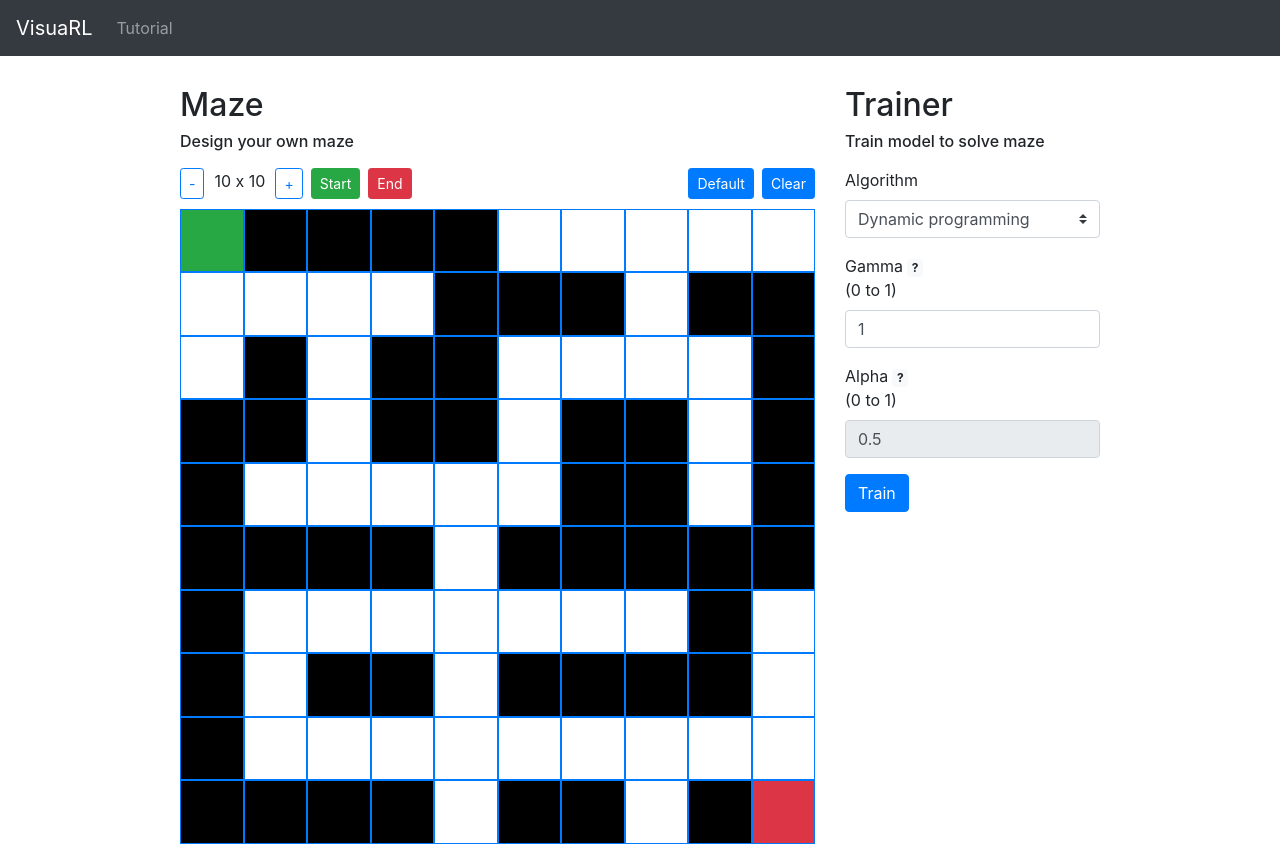
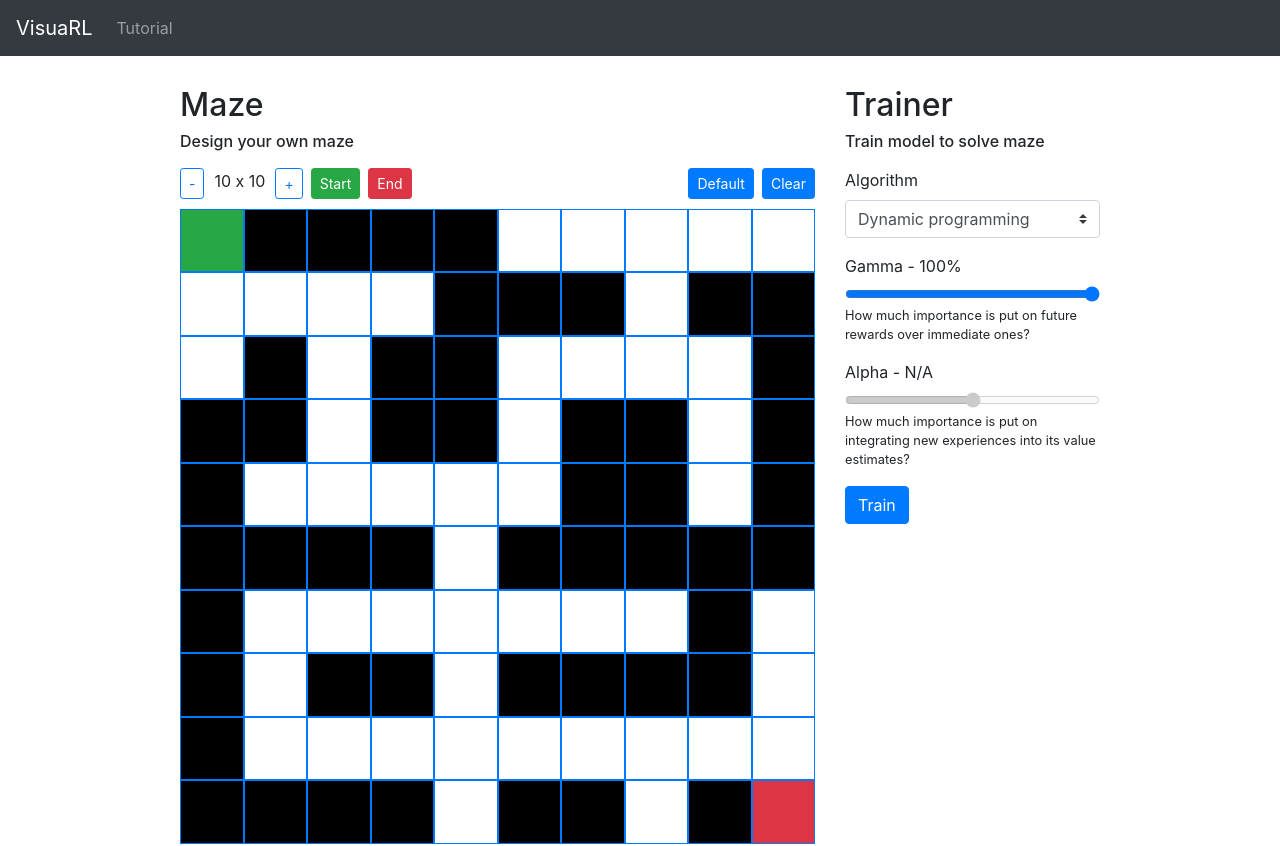
Before and after one commit to VisuaRL/VisuaRL, a React (Create React App) app: page / in a window 1280 px wide. Shown: the top 846 px of the page. Built offline with nearby package versions, Linux system fonts and the light colour scheme.

Commit message:
Updated form styling

```diff
--- a/src/maze/MazeStages.js
+++ b/src/maze/MazeStages.js
@@ -42,7 +42,7 @@ function MazeStages() {
           onChange={value => dispatch(changeDisplay(value))}
         >
           <ToggleButton variant="info" size="sm" value="values">
-            Values
+            Rewards
           </ToggleButton>
           <ToggleButton variant="info" size="sm" value="arrows">
             Arrows
--- a/src/trainer/Trainer.js
+++ b/src/trainer/Trainer.js
@@ -1,7 +1,6 @@
 import React from "react";
 import "./Trainer.css";
 import { useForm } from "react-hook-form";
-import { Modal, Popover, OverlayTrigger } from "react-bootstrap";
 import { useSelector, useDispatch } from "react-redux";
 import { requestTraining } from "../redux/trainer";
 
@@ -16,6 +15,8 @@ function Trainer() {
 
   // Validation
   let algo = watch("algo");
+  let gamma = watch("gamma");
+  let alpha = watch("alpha");
   let alphaDisabled = validateAlpha(algo);
 
   // Submit
@@ -29,9 +30,7 @@ function Trainer() {
       <h6 className="mb-3">Train model to solve maze</h6>
       <form onSubmit={handleSubmit(submit)}>
         <div className="form-group">
-          <label>
-            Algorithm
-          </label>
+          <label>Algorithm</label>
           <select className="custom-select" name="algo" ref={register}>
             <option value="dp">Dynamic programming</option>
             <option value="ql">Q-learning</option>
@@ -40,52 +39,41 @@ function Trainer() {
 
         <div className="form-group">
           <label>
-            Gamma
-            <OverlayTrigger
-              trigger={["hover", "touch"]}
-              placement="bottom"
-              overlay={gammaPop}
-            >
-              <span className="ml-1 badge badge-light">?</span>
-            </OverlayTrigger>
-            <br />
-            (0 to 1)
+            Gamma - {(gamma / 1) * 100}%
           </label>
           <input
-            className="form-control"
+            className="form-control-range"
             name="gamma"
-            type="number"
+            type="range"
             min="0"
             max="1"
             step="0.1"
             ref={register({ min: 0, max: 1 })}
           />
+          <small class="form-text">
+            How much importance is put on future rewards over immediate ones?
+          </small>
         </div>
 
         <div className="form-group">
           <label>
-            Alpha
-            <OverlayTrigger
-              trigger={["hover", "touch"]}
-              placement="bottom"
-              overlay={alphaPop}
-            >
-              <span className="ml-1 badge badge-light">?</span>
-            </OverlayTrigger>
-            <br />
-            (0 to 1)
+            Alpha - {alphaDisabled ? "N/A" : (alpha / 1) * 100 + "%"}
           </label>
           <input
-            className="form-control"
+            className="form-control-range"
             disabled={alphaDisabled}
             name="alpha"
-            type="number"
+            type="range"
             min="0"
             max="1"
             step="0.1"
             ref={register({ min: 0, max: 1 })}
           />
+          <small class="form-text">
+            How much importance is put on integrating new experiences into its value estimates?
+          </small>
         </div>
+
         <button type="submit" className="btn btn-primary">
           Train
         </button>
@@ -93,40 +81,6 @@ function Trainer() {
     </div>
   );
 }
-
-// Modal
-const algoModal = (
-  <Modal.Dialog>
-    <Modal.Header closeButton>
-      <Modal.Title>Modal title</Modal.Title>
-    </Modal.Header>
-
-    <Modal.Body>
-      <p>Modal body text goes here.</p>
-    </Modal.Body>
-  </Modal.Dialog>
-);
-
-// Popovers
-const gammaPop = (
-  <Popover>
-    <Popover.Title as="h3">Gamma</Popover.Title>
-    <Popover.Content>
-      Gamma (discount factor) controls how much importance the agent puts on
-      future rewards over immediate ones.
-    </Popover.Content>
-  </Popover>
-);
-
-const alphaPop = (
-  <Popover>
-    <Popover.Title as="h3">Alpha (Q-learning)</Popover.Title>
-    <Popover.Content>
-      Alpha (learning rate) controls how much importance the agent puts on
-      integrating new experiences into its value estimates.
-    </Popover.Content>
-  </Popover>
-);
 
 function validateAlpha(algo) {
   if (algo === "dp") {
```
Also changed, not shown: src/maze/Maze.js (line endings or trailing spaces).
